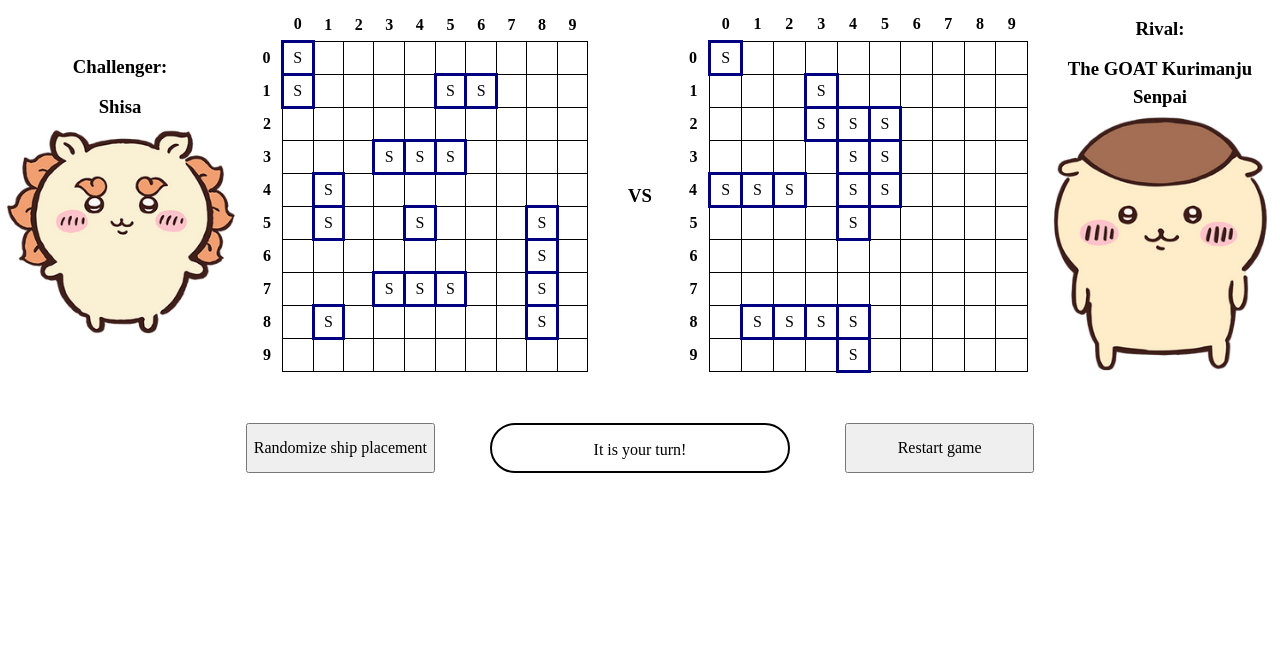
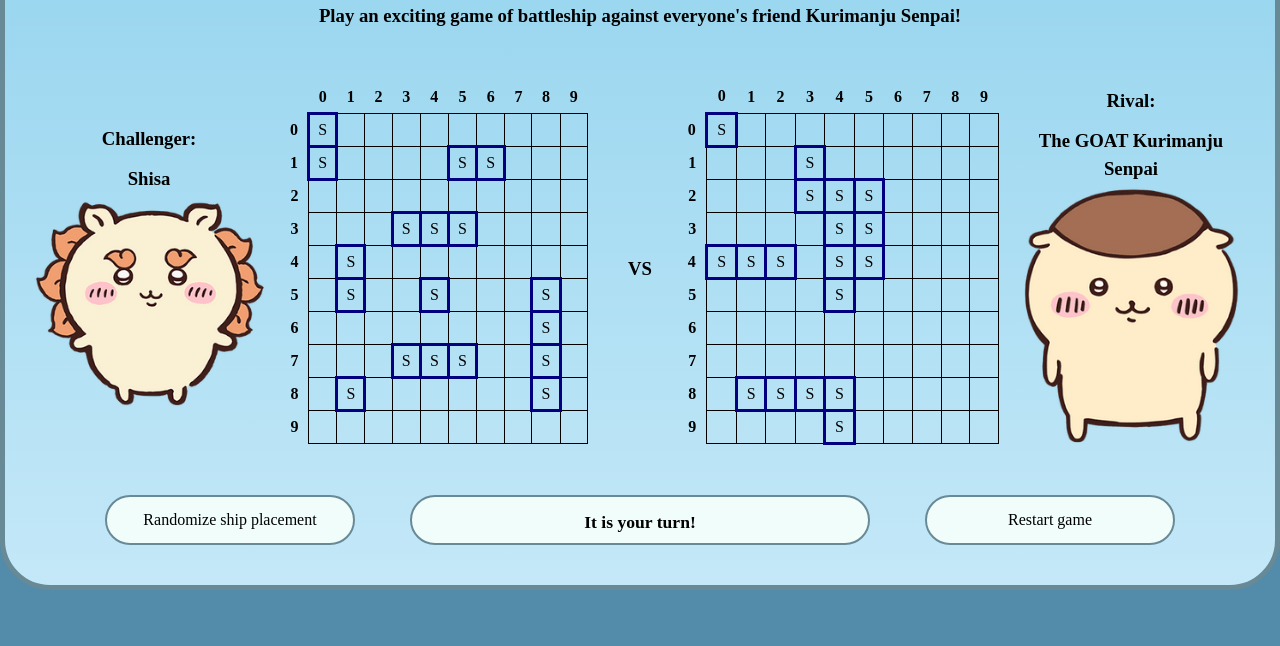
Before and after one commit to JellyRollJunior/kurimanju-battleship, a website built with webpack: page src/index.html in a window 1280 px wide. Shown: the part 154-800 px from the top of the page. Built offline with nearby package versions, Linux system fonts and the light colour scheme.

Commit message:
feat: add background colors and expand game state display

```diff
--- a/src/index.html
+++ b/src/index.html
@@ -6,6 +6,7 @@
     <title>kurimanju-battleship</title>
   </head>
   <body>
+    <div class="wrapper">
       <h1>Kurimanju Battleship</h1>
       <h3>
         Play an exciting game of battleship against everyone's friend Kurimanju
@@ -31,5 +32,6 @@
         <div class="game-state-display">It is your turn!</div>
         <button id="restart">Restart game</button>
       </div>
+    </div>
   </body>
 </html>
--- a/src/styles.css
+++ b/src/styles.css
@@ -39,13 +39,27 @@ h6 {
 }
 
 body {
+  --body-background-color: #538bab;
+  --menu-buttons-color: #f0fdfa;
+  --border-color: #678a96;
+
+  display: flex;
+  align-items: center;
+  justify-content: center;
+
+  height: 100vh;
+  background-color: var(--body-background-color);
+}
+
+.wrapper {
   display: flex;
   flex-direction: column;
   align-items: center;
-}
 
-h1 {
-  margin-top: 24px;
+  padding: 35px 24px 40px 24px;
+  border-radius: 50px;
+  border: 5px solid #678a96;
+  background:linear-gradient(#94d4ee, #c4e8f8);
 }
 
 h3 {
@@ -111,9 +125,10 @@ td.highlight {
 }
 
 .menu {
-  --display-width: 300px;
+  --button-width: 250px;
+  --display-width: 460px;
   display: grid;
-  grid-template-columns: 1fr var(--display-width) 1fr;
+  grid-template-columns: var(--button-width) var(--display-width) var(--button-width);
   gap: 55px;
 
   margin-top: 45px;
@@ -121,12 +136,21 @@ td.highlight {
 
 .game-state-display {
   --display-height: 50px;
+
   flex: 1;
-
   text-align: center;
   line-height: var(--display-height);
+  font-weight: bold;
+  font-size: 1.1rem;
   height: var(--display-height);
   width: var(--display-width);
-  border: 2px solid black;
+  background-color: var(--menu-buttons-color);
+  border: 2px solid var(--border-color);
   border-radius: 25px;
 }
+
+button {
+  background-color: var(--menu-buttons-color);
+  border: 2px solid var(--border-color);
+  border-radius: 25px;
+}
```
Lines whose indentation alone changed are shown as unchanged.
